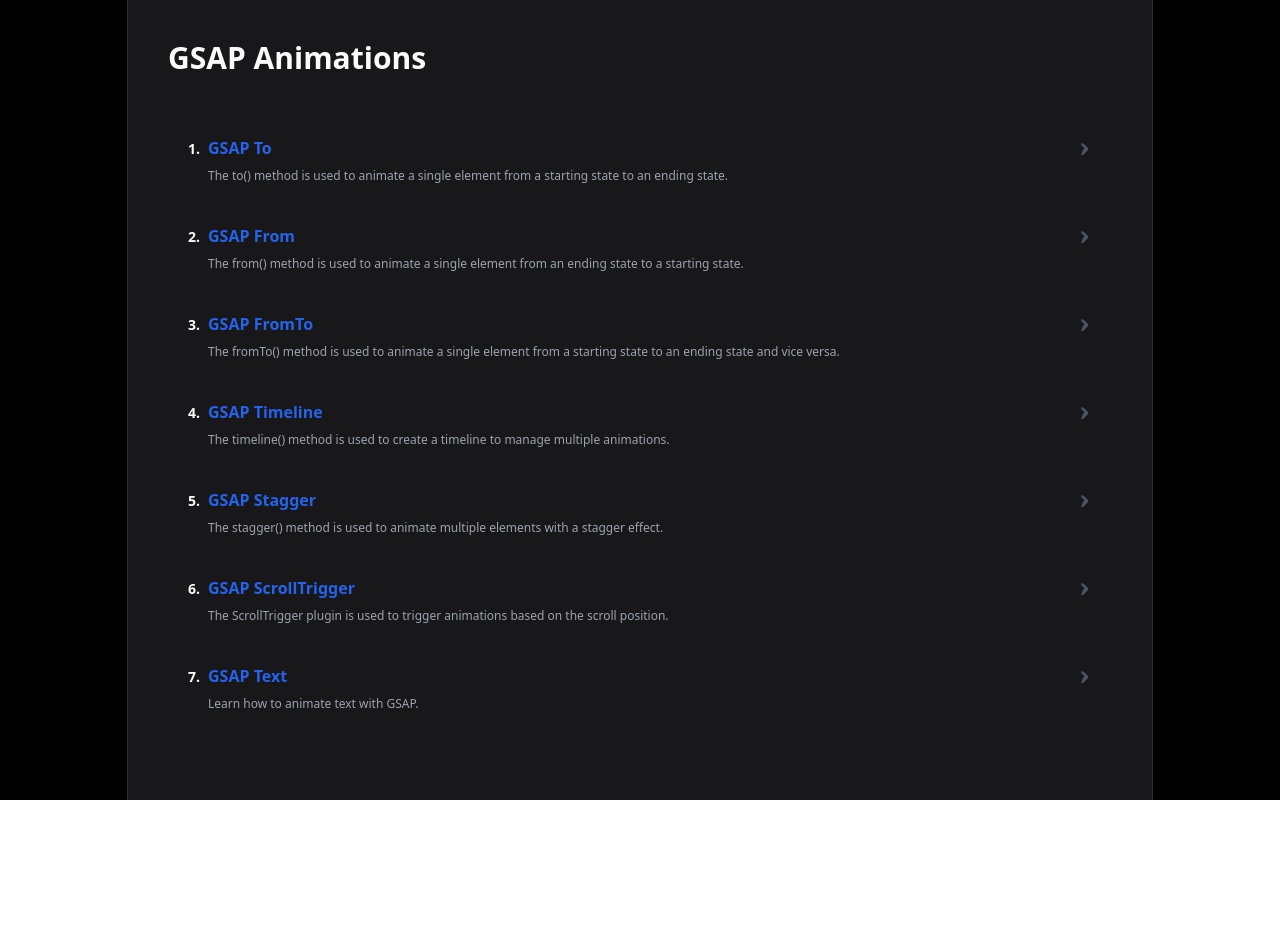
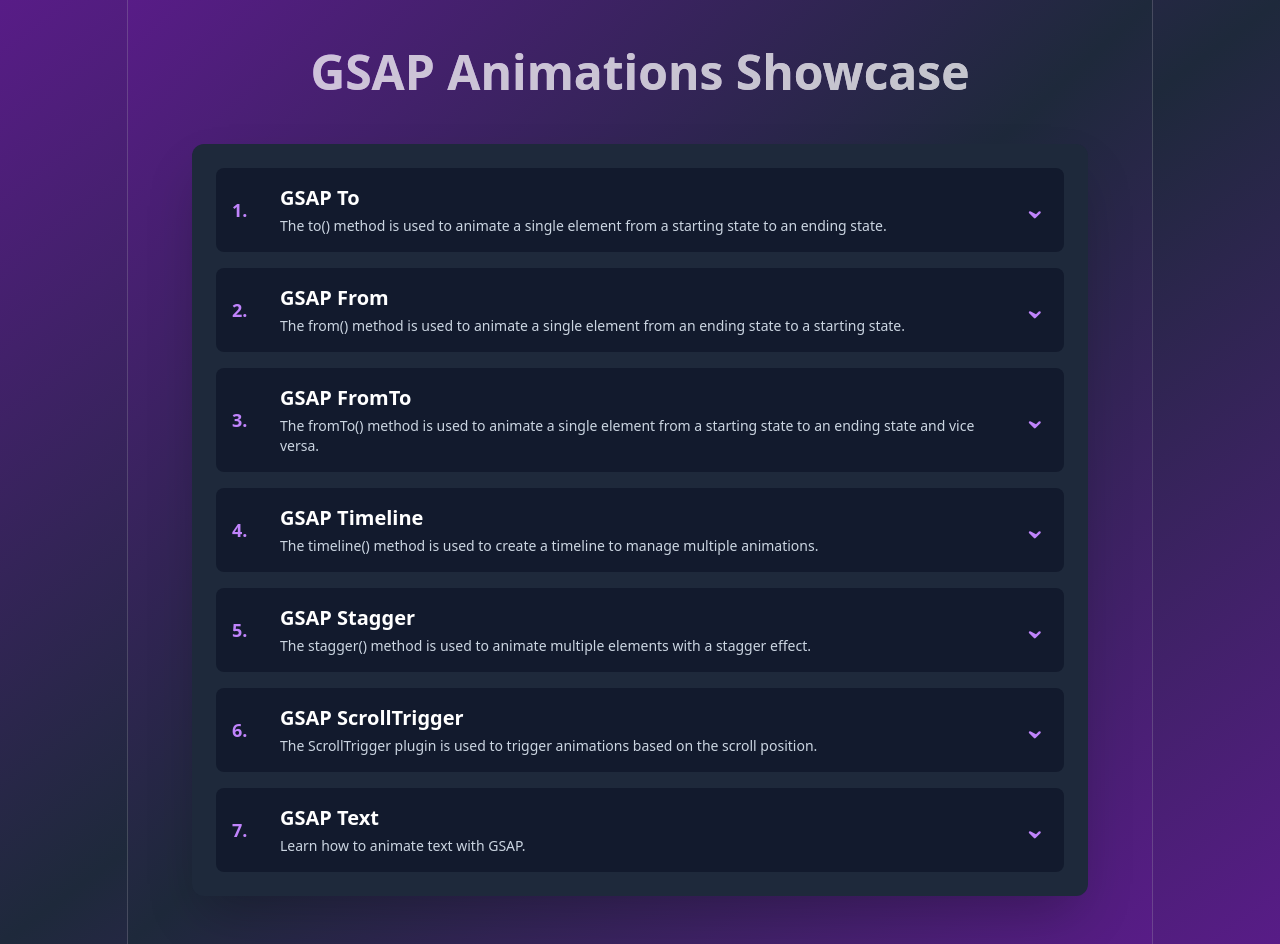
Before and after one commit to Vivek-736/GSAP, a React (Vite) app: page / in a window 1280 px wide. Before the commit the page ends 800 px from the top, so only its background shows below. Built offline with nearby package versions, Linux system fonts and the light colour scheme.

Commit message:
done with the home page UI

```diff
--- a/src/App.jsx
+++ b/src/App.jsx
@@ -1,5 +1,4 @@
 import { BrowserRouter as Router, Route, Routes } from "react-router-dom";
-
 import {
   GsapFrom,
   GsapFromTo,
@@ -13,7 +12,7 @@
 
 const App = () => {
   return (
-    <div className="bg-black min-h-screen w-full">
+    <div className="bg-gradient-to-br from-purple-900 via-slate-800 to-purple-900 min-h-screen w-full">
       <Router>
         <Routes>
           <Route path="/gsapto" element={<GsapTo />} />
--- a/src/pages/Home.jsx
+++ b/src/pages/Home.jsx
@@ -46,32 +46,34 @@
 
 const Home = () => {
   return (
-    <main className="container">
-      <div className="flex flex-col">
-        <h1 className="text-3xl font-bold text-zinc-50">GSAP Animations</h1>
-        <ol className="flex flex-col mt-10">
+    <main className="min-h-screen bg-gradient-to-br from-purple-900 via-slate-800 to-purple-900 py-12 px-4 sm:px-6 lg:px-8">
+      <div className="max-w-4xl mx-auto">
+        <h1 className="text-4xl sm:text-5xl font-extrabold text-white mb-12 text-center bg-clip-text bg-gradient-to-r from-purple-400 to-white animate-pulse">
+          GSAP Animations Showcase
+        </h1>
+        <div className="bg-slate-800 backdrop-blur-md rounded-xl shadow-2xl p-6">
+          <ol className="space-y-4">
             {animations.map((animation, index) => (
               <li
                 key={index}
-              className="flex flex-row gap-2 p-5 hover:bg-zinc-800/50 rounded-lg"
+                className="group flex items-center gap-4 p-4 rounded-lg bg-slate-900/80 hover:bg-purple-700/50 transition-all duration-300 transform hover:-translate-y-1 hover:shadow-lg"
               >
-              <p>
-                <span className="text-sm font-bold text-zinc-50">
+                <span className="text-lg font-bold text-purple-400 w-8">
                   {index + 1}.
                 </span>
-              </p>
-              <div className="flex flex-col gap-2 flex-1">
+                <div className="flex-1">
                   <Link
                     to={animation.path}
-                  className="text-md font-semibold text-blue-600"
+                    className="text-xl font-semibold text-white group-hover:text-purple-300 transition-colors duration-200"
                   >
                     {animation.title}
                   </Link>
-                <p className="text-gray-400 text-xs">{animation.description}</p>
+                  <p className="text-sm text-slate-300 mt-1">
+                    {animation.description}
+                  </p>
                 </div>
-
                 <svg
-                className="size-6 text-gray-600 -rotate-90"
+                  className="size-6 text-purple-400 group-hover:text-white transform group-hover:scale-110 transition-transform duration-200"
                   fill="currentColor"
                   viewBox="0 0 20 20"
                 >
@@ -85,6 +87,7 @@
             ))}
           </ol>
         </div>
+      </div>
     </main>
   );
 };
```
Lines whose indentation alone changed are shown as unchanged.
